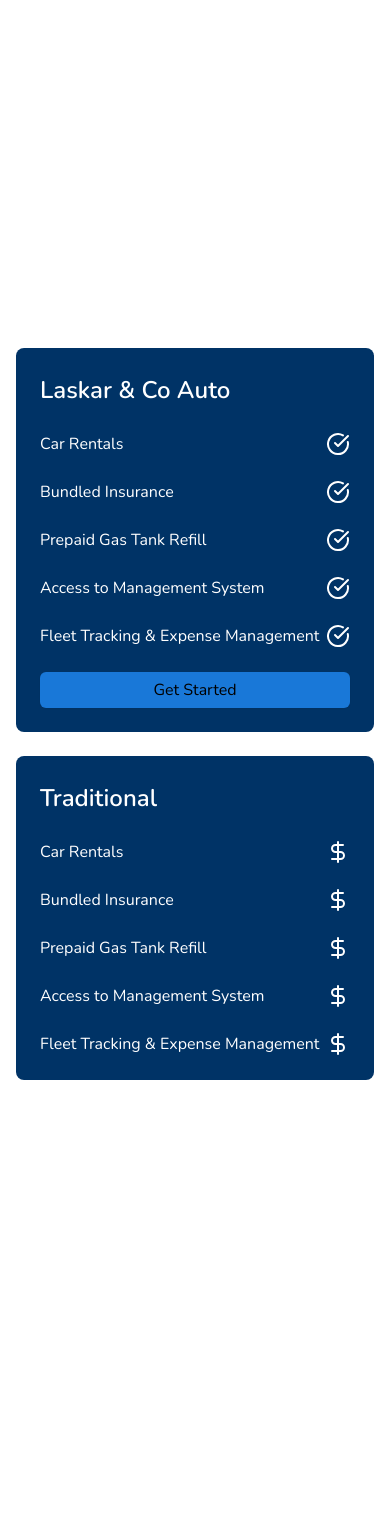
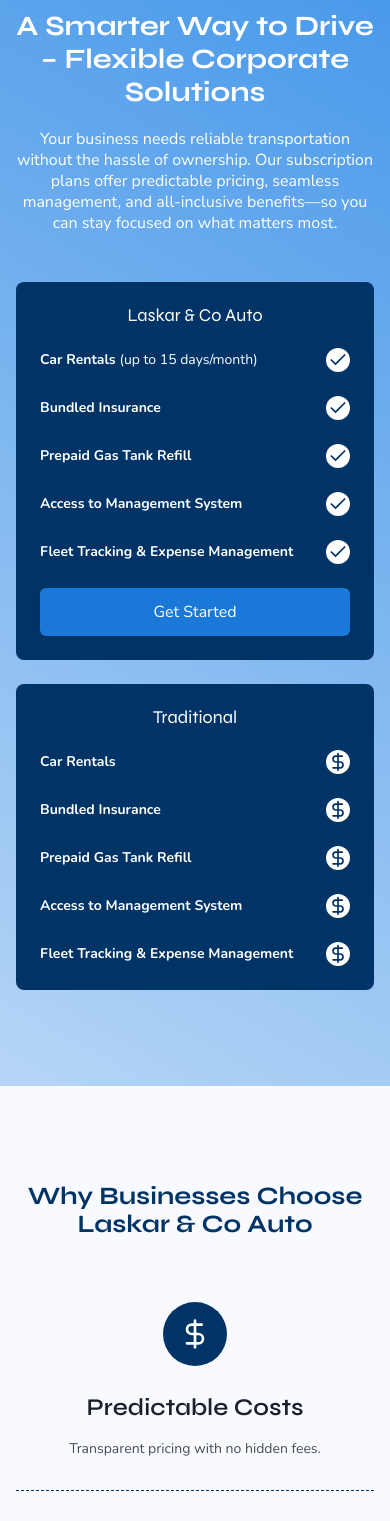
Before and after one commit to mdanamulhasan201/car-landing-page, a Next.js app: page / in a window 390 px wide. Shown: the part 4980-6501 px from the top of the page. Before the commit the page ends 6156 px from the top, so only its background shows below. Built offline with nearby package versions, Linux system fonts and the light colour scheme.

Commit message:
why choose us page added

```diff
--- a/app/page.tsx
+++ b/app/page.tsx
@@ -6,6 +6,7 @@
 import SuccessStories from '@/components/success-stories/SuccessStories'
 import Success from '@/components/success/Success'
 import ChoosePlan from '@/components/choose-plan/ChoosePlan'
+import WhyChoose from '@/components/WhyChoose'
 
 export default function Home() {
   return (
@@ -19,6 +20,7 @@
       <WhoWeAre />
       <SuccessStories />
       <ChoosePlan />
+      <WhyChoose />
     </>
   )
 }
--- /dev/null
+++ b/components/WhyChoose.tsx
@@ -0,0 +1,79 @@
+'use client'
+import React from 'react'
+import { DollarSign, Package, Shuffle } from 'lucide-react'
+import carLogo from '@/public/chooseUs/car.png'
+import Image from 'next/image'
+import CustomImage from './Reusable/CustomImage'
+
+export default function WhyChoose() {
+    return (
+        <div className="bg-[#F8FAFF] py-24" id="why-choose-us">
+            <div className="container mx-auto px-4 sm:px-6 lg:px-8">
+                <h2 className="text-[25px] leading-[28px] md:leading-[58px] md:text-[48px] font-[700] text-[#036] text-center mb-16 font-syne">
+                    Why Businesses Choose<br />
+                    Laskar & Co Auto
+                </h2>
+
+                <div className="grid grid-cols-1 md:grid-cols-3 gap-8  mx-auto relative">
+                    {/* Predictable Costs */}
+                    <div className="flex flex-col items-center text-center relative pb-8 md:pb-0 px-5">
+                        <div className="w-16 h-16 bg-[#036] rounded-full flex items-center justify-center mb-6">
+                            <DollarSign className="w-8 h-8 text-white" />
+                        </div>
+                        <h3 className="text-[24px] md:text-[24px] font-[600] text-[#1D1F2C] mb-3 font-syne">
+                            Predictable Costs
+                        </h3>
+                        <p className="text-[14px] md:text-[18px] text-[#4A4C56] font-nunito leading-[21px] md:leading-[27px]">
+                            Transparent pricing with no hidden fees.
+                        </p>
+                        {/* Vertical dotted line for desktop */}
+                        <div className="hidden md:block absolute right-0 top-0 h-full w-[1px] border-r border-dashed border-[#036]"></div>
+                        {/* Horizontal dotted line for mobile */}
+                        <div className="md:hidden absolute bottom-0 left-0 w-full h-[1px] border-b border-dashed border-[#036]"></div>
+                    </div>
+
+                    {/* All-inclusive Packages */}
+                    <div className="flex flex-col items-center text-center relative pb-8 md:pb-0 px-5">
+                        <div className="w-16 h-16 bg-[#036] rounded-full flex items-center justify-center mb-6">
+                            <Package className="w-8 h-8 text-white" />
+                        </div>
+                        <h3 className="text-[24px] md:text-[24px] font-[600] text-[#1D1F2C] mb-3 font-syne">
+                            All-inclusive Packages
+                        </h3>
+                        <p className="text-[14px] md:text-[18px] text-[#4A4C56] font-nunito leading-[21px] md:leading-[27px]">
+                            Insurance, fuel, and fleet tracking included.
+
+                        </p>
+                        {/* Vertical dotted line for desktop */}
+                        <div className="hidden md:block absolute right-0 top-0 h-full w-[1px] border-r border-dashed border-[#036]"></div>
+                        {/* Horizontal dotted line for mobile */}
+                        <div className="md:hidden absolute bottom-0 left-0 w-full h-[1px] border-b border-dashed border-[#036]"></div>
+                    </div>
+
+                    {/* Total Flexibility */}
+                    <div className="flex flex-col items-center text-center">
+                        <div className="w-16 h-16 bg-[#036] rounded-full flex items-center justify-center mb-6">
+                            <Shuffle className="w-8 h-8 text-white" />
+                        </div>
+                        <h3 className="text-[24px] md:text-[24px] font-[600] text-[#1D1F2C] mb-3 font-syne">
+                            Total Flexibility
+                        </h3>
+                        <p className="text-[14px] md:text-[18px] text-[#4A4C56] font-nunito leading-[21px] md:leading-[27px]">
+                            Whether you prefer short-term access or an ongoing subscriptions—your choice.
+
+                        </p>
+                    </div>
+                </div>
+
+                <div className="mt-16 text-center">
+                    <button className="inline-flex flex-col md:flex-row border px-10 md:px-20 py-3 rounded-[12px] border-[#D2D2D5] p-2 items-center gap-2 text-[#4A4C56] text-[14px] font-[400] ">
+                        <span className="text-[18px]">
+                            <CustomImage src={carLogo.src} width={100} height={100} alt="Car Logo" className="w-5 h-5" />
+                        </span>
+                        Get started today and simplify your business travel!
+                    </button>
+                </div>
+            </div>
+        </div>
+    )
+}
--- a/components/choose-plan/ChoosePlan.tsx
+++ b/components/choose-plan/ChoosePlan.tsx
@@ -5,14 +5,14 @@
 
 export default function ChoosePlan() {
     return (
-        <div className="bg-white lg:[background:linear-gradient(209deg,#318CE7_-14.94%,#BEDAF7_107.26%)] py-24">
-            <div className="container mx-auto px-4 md:px-6">
+        <div className="bg-white [background:linear-gradient(209deg,#318CE7_-14.94%,#BEDAF7_107.26%)] py-24">
+            <div className="container mx-auto px-4 sm:px-6 lg:px-8">
                 {/* Title Section */}
                 <div className="mb-12 text-center max-w-5xl mx-auto">
-                    <h2 className="text-[28px] md:text-[48px] font-[700] leading-[50px] text-white mb-4 font-syne ">
+                    <h2 className="text-[28px] md:text-[48px] font-[700] leading-[33px] md:leading-[50px] text-white mb-4 font-syne ">
                         A Smarter Way to Drive – Flexible Corporate Solutions
                     </h2>
-                    <p className="text-[16px] md:text-[18px] font-[400] text-white leading-[24px] font-nunito-sans mt-5">
+                    <p className="text-[16px] md:text-[18px] font-[400] text-white leading-[21px] md:leading-[24px] font-nunito-sans mt-5">
                         Your business needs reliable transportation without the hassle of ownership. Our subscription plans offer predictable pricing, seamless management, and all-inclusive benefits—so you can stay focused on what matters most.
                     </p>
                 </div>
@@ -75,10 +75,40 @@
                 </div>
 
                 {/* Mobile Layout */}
-                <div className="lg:hidden space-y-6">
+                <div className="lg:hidden space-y-6 ">
+
                     {/* Mobile Laskar Section */}
                     <div className="bg-[#036] rounded-lg p-6">
-                        <h3 className="text-[24px] font-semibold text-white mb-6">Laskar & Co Auto</h3>
+                        <h3 className="text-[18px]  font-[700px] leading-[18px] font-syne text-white mb-6 text-center">Laskar & Co Auto</h3>
+                        <ul className="space-y-6">
+                            {[
+                                'Car Rentals (up to 15 days/month)',
+                                'Bundled Insurance',
+                                'Prepaid Gas Tank Refill',
+                                'Access to Management System',
+                                'Fleet Tracking & Expense Management'
+                            ].map((item, i) => {
+                                const parts = item.match(/^(.*?)(\([^)]*\))?$/);
+                                return (
+                                    <li key={i} className="flex items-center justify-between text-white text-[14px] font-[700] text-syne">
+                                        <span>
+                                            {parts?.[1]}{' '}
+                                            {parts?.[2] && <span className="text-white font-[400] text-[14px]">{parts[2]}</span>}
+                                        </span>
+                                        <Check className="w-6 h-6 p-[2px] bg-white rounded-full text-[#003366]" />
+                                    </li>
+                                );
+                            })}
+                        </ul>
+
+                        <Button className="w-full mt-6 py-[24px] px-[24px] bg-[#1978D8]  rounded-md text-[16px] font-[400] text-syne">
+                            <span className='text-white'> Get Started</span>
+                        </Button>
+                    </div>
+
+                    {/* Mobile Traditional Section */}
+                    <div className="bg-[#036] rounded-lg p-6">
+                        <h3 className="text-[18px]  font-[700px] leading-[18px] font-syne text-white mb-6 text-center">Traditional</h3>
                         <ul className="space-y-6">
                             {[
                                 'Car Rentals',
@@ -87,31 +117,9 @@
                                 'Access to Management System',
                                 'Fleet Tracking & Expense Management'
                             ].map((item, i) => (
-                                <li key={i} className="flex items-center justify-between text-white">
+                                <li key={i} className="flex items-center justify-between text-white text-[14px] font-[700] text-syne">
                                     <span>{item}</span>
-                                    <CheckCircle className="w-6 h-6 text-white" />
-                                </li>
-                            ))}
-                        </ul>
-                        <Button className="w-full mt-6 py-3 bg-[#1978D8] text-white rounded-md text-[16px] font-[400] text-syne">
-                            Get Started
-                        </Button>
-                    </div>
-
-                    {/* Mobile Traditional Section */}
-                    <div className="bg-[#036] rounded-lg p-6">
-                        <h3 className="text-[24px] font-semibold text-white mb-6">Traditional</h3>
-                        <ul className="space-y-6">
-                            {[
-                                'Car Rentals',
-                                'Bundled Insurance',
-                                'Prepaid Gas Tank Refill',
-                                'Access to Management System',
-                                'Fleet Tracking & Expense Management'
-                            ].map((item, i) => (
-                                <li key={i} className="flex items-center justify-between text-white">
-                                    <span>{item}</span>
-                                    <DollarSign className="w-6 h-6 text-white" />
+                                    <DollarSign className="w-6 h-6 p-[2px] bg-white rounded-full text-[#003366]" />
                                 </li>
                             ))}
                         </ul>
```
Also changed, not shown: public/chooseUs/car.png (added).
